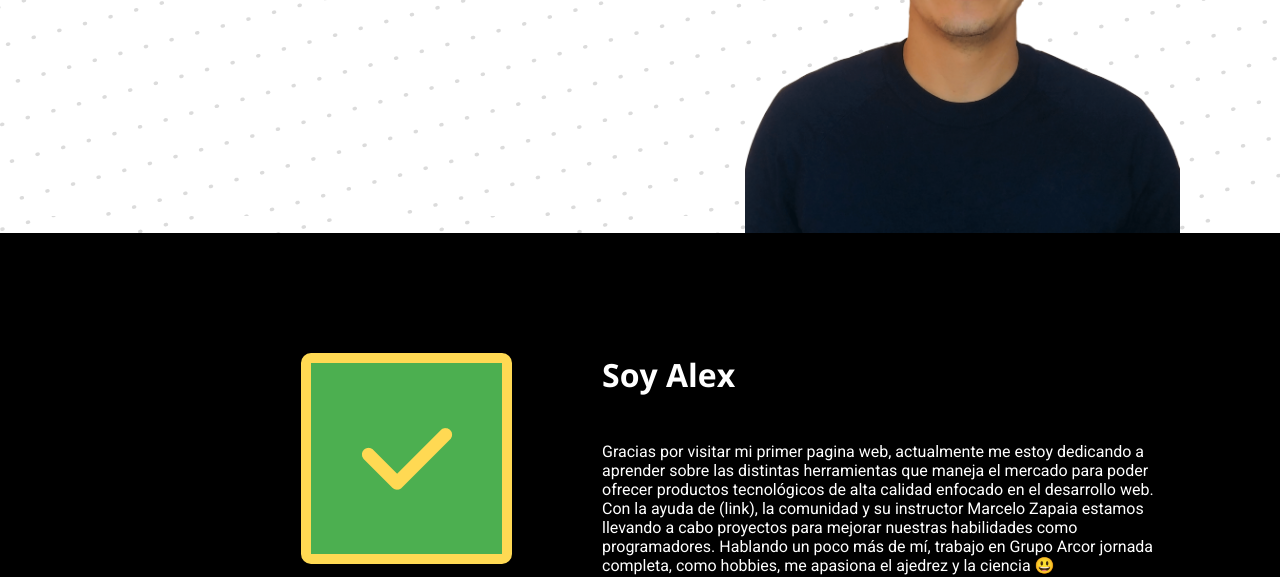
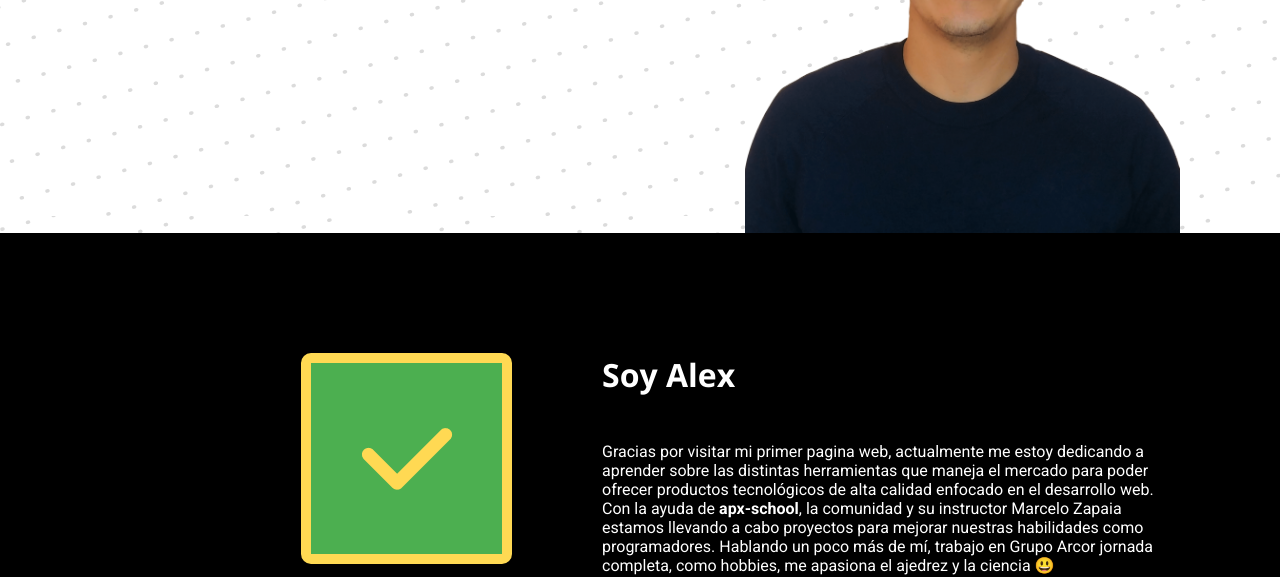
Before and after one commit to alexbal12/my-website, a plain HTML site: page index.html in a window 1280 px wide. Shown: the part 400-977 px from the top of the page. Drawn offline with nearby package versions, Linux system fonts and the light colour scheme.

Commit message:
updating-bio

```diff
--- a/index.html
+++ b/index.html
@@ -51,11 +51,12 @@
           Gracias por visitar mi primer pagina web, actualmente me estoy
           dedicando a aprender sobre las distintas herramientas que maneja el
           mercado para poder ofrecer productos tecnológicos de alta calidad
-          enfocado en el desarrollo web. Con la ayuda de (link), la comunidad y
-          su instructor Marcelo Zapaia estamos llevando a cabo proyectos para
-          mejorar nuestras habilidades como programadores. Hablando un poco más
-          de mí, trabajo en Grupo Arcor jornada completa, como hobbies, me
-          apasiona el ajedrez y la ciencia &#128515;
+          enfocado en el desarrollo web. Con la ayuda de
+          <a class="link-apx" href="http://apx.school">apx-school</a>, la
+          comunidad y su instructor Marcelo Zapaia estamos llevando a cabo
+          proyectos para mejorar nuestras habilidades como programadores.
+          Hablando un poco más de mí, trabajo en Grupo Arcor jornada completa,
+          como hobbies, me apasiona el ajedrez y la ciencia &#128515;
         </p>
       </article>
       <div class="cuadrado">
--- a/styles-mobile.css
+++ b/styles-mobile.css
@@ -61,6 +61,12 @@ body {
   padding: 80px 30px;
   margin: 0 auto;
   justify-items: center;
+}
+.link-apx {
+  font-family: "Roboto";
+  font-weight: bold;
+  text-decoration: none;
+  color: white;
 }
 .subtitulo-info-personal,
 .subtitulo-servicios,
```
